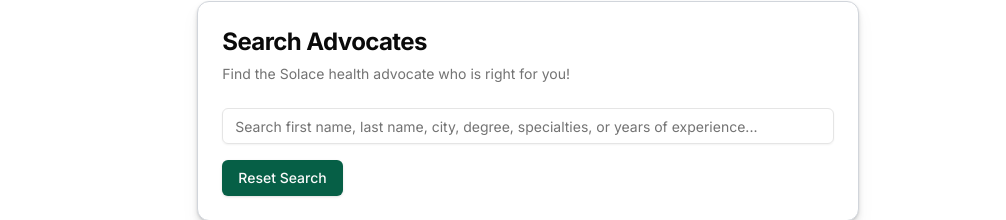
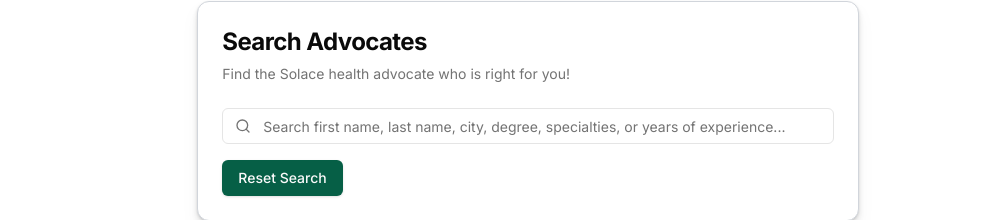
Before and after one commit to FFVIIMidgar/solace-candidate-assignment, a Next.js app: page / in a window 1280 px wide. Shown: the part 139-359 px from the top of the page, without its empty margins (112-1118 px from the left). Built offline with nearby package versions, Linux system fonts and the light colour scheme; no server answers; the database is empty.

Commit message:
More styling of search input box and extracted out page header
- Did more styling of the search input box.
- Extracted out the page header.

```diff
--- a/src/app/page.tsx
+++ b/src/app/page.tsx
@@ -4,6 +4,7 @@
 import { SearchParams } from "./data/types";
 import { Suspense } from "react";
 import AdvocateDisplayGridSkeleton from "./ui/advocates/advocate-display-grid-skeleton";
+import AdvocatesHeader from "./ui/advocates/advocates-header";
 
 export default async function Home(
   props: {
@@ -16,9 +17,7 @@
 
   return (
     <main className="mx-36 my-6">
-      <div className="w-full bg-gradient-to-r from-emerald-900 to-white p-4 rounded-md">
-        <h1 className="text-3xl font-bold text-white">Solace Advocates</h1>
-      </div>
+      <AdvocatesHeader />
       <AdvocatesSearchSection searchInputText={searchString}/>
       <Suspense key={searchString} fallback={<AdvocateDisplayGridSkeleton />}>
         <AdvocatesDisplayGrid searchString={searchString} page={page}/>
--- /dev/null
+++ b/src/app/ui/advocates/advocates-header.tsx
@@ -0,0 +1,9 @@
+export default function AdvocatesHeader() {
+  return (
+    <div>
+      <div className="w-full bg-gradient-to-r from-emerald-900 to-white p-4 rounded-md">
+        <h1 className="text-3xl font-bold text-white">Solace Advocates</h1>
+      </div>
+    </div>
+  );
+}
--- a/src/app/ui/advocates/advocates-search-input.tsx
+++ b/src/app/ui/advocates/advocates-search-input.tsx
@@ -2,8 +2,9 @@
 
 import { useState, ChangeEvent } from "react";
 import { useRouter, usePathname, useSearchParams } from "next/navigation";
-import { Input } from "../../../components/ui/input";
+import { InputGroup, InputGroupInput, InputGroupAddon } from "../../../components/ui/input-group";
 import { Button } from "../../../components/ui/button";
+import { Search } from "lucide-react";
 
 export default function AdvocatesSearchInput({
   searchInputText,
@@ -39,7 +40,12 @@
 
   return (
     <div>
-      <Input onChange={onSearchInputChange} value={searchString} placeholder="Search first name, last name, city, degree, specialties, or years of experience..." />
+      <InputGroup>
+        <InputGroupInput onChange={onSearchInputChange} value={searchString} placeholder="Search first name, last name, city, degree, specialties, or years of experience..." />
+        <InputGroupAddon>
+          <Search />
+        </InputGroupAddon>
+      </InputGroup>
       <Button className="mt-4 bg-emerald-800 hover:bg-emerald-900" onClick={onSearchResetClick}>Reset Search</Button>
     </div>
   );
--- /dev/null
+++ b/src/components/ui/input-group.tsx
@@ -0,0 +1,170 @@
+"use client"
+
+import * as React from "react"
+import { cva, type VariantProps } from "class-variance-authority"
+
+import { cn } from "@/lib/utils"
+import { Button } from "@/components/ui/button"
+import { Input } from "@/components/ui/input"
+import { Textarea } from "@/components/ui/textarea"
+
+function InputGroup({ className, ...props }: React.ComponentProps<"div">) {
+  return (
+    <div
+      data-slot="input-group"
+      role="group"
+      className={cn(
+        "group/input-group border-input dark:bg-input/30 shadow-xs relative flex w-full items-center rounded-md border outline-none transition-[color,box-shadow]",
+        "h-9 has-[>textarea]:h-auto",
+
+        // Variants based on alignment.
+        "has-[>[data-align=inline-start]]:[&>input]:pl-2",
+        "has-[>[data-align=inline-end]]:[&>input]:pr-2",
+        "has-[>[data-align=block-start]]:h-auto has-[>[data-align=block-start]]:flex-col has-[>[data-align=block-start]]:[&>input]:pb-3",
+        "has-[>[data-align=block-end]]:h-auto has-[>[data-align=block-end]]:flex-col has-[>[data-align=block-end]]:[&>input]:pt-3",
+
+        // Focus state.
+        "has-[[data-slot=input-group-control]:focus-visible]:ring-ring has-[[data-slot=input-group-control]:focus-visible]:ring-1",
+
+        // Error state.
+        "has-[[data-slot][aria-invalid=true]]:ring-destructive/20 has-[[data-slot][aria-invalid=true]]:border-destructive dark:has-[[data-slot][aria-invalid=true]]:ring-destructive/40",
+
+        className
+      )}
+      {...props}
+    />
+  )
+}
+
+const inputGroupAddonVariants = cva(
+  "text-muted-foreground flex h-auto cursor-text select-none items-center justify-center gap-2 py-1.5 text-sm font-medium group-data-[disabled=true]/input-group:opacity-50 [&>kbd]:rounded-[calc(var(--radius)-5px)] [&>svg:not([class*='size-'])]:size-4",
+  {
+    variants: {
+      align: {
+        "inline-start":
+          "order-first pl-3 has-[>button]:ml-[-0.45rem] has-[>kbd]:ml-[-0.35rem]",
+        "inline-end":
+          "order-last pr-3 has-[>button]:mr-[-0.4rem] has-[>kbd]:mr-[-0.35rem]",
+        "block-start":
+          "[.border-b]:pb-3 order-first w-full justify-start px-3 pt-3 group-has-[>input]/input-group:pt-2.5",
+        "block-end":
+          "[.border-t]:pt-3 order-last w-full justify-start px-3 pb-3 group-has-[>input]/input-group:pb-2.5",
+      },
+    },
+    defaultVariants: {
+      align: "inline-start",
+    },
+  }
+)
+
+function InputGroupAddon({
+  className,
+  align = "inline-start",
+  ...props
+}: React.ComponentProps<"div"> & VariantProps<typeof inputGroupAddonVariants>) {
+  return (
+    <div
+      role="group"
+      data-slot="input-group-addon"
+      data-align={align}
+      className={cn(inputGroupAddonVariants({ align }), className)}
+      onClick={(e) => {
+        if ((e.target as HTMLElement).closest("button")) {
+          return
+        }
+        e.currentTarget.parentElement?.querySelector("input")?.focus()
+      }}
+      {...props}
+    />
+  )
+}
+
+const inputGroupButtonVariants = cva(
+  "flex items-center gap-2 text-sm shadow-none",
+  {
+    variants: {
+      size: {
+        xs: "h-6 gap-1 rounded-[calc(var(--radius)-5px)] px-2 has-[>svg]:px-2 [&>svg:not([class*='size-'])]:size-3.5",
+        sm: "h-8 gap-1.5 rounded-md px-2.5 has-[>svg]:px-2.5",
+        "icon-xs":
+          "size-6 rounded-[calc(var(--radius)-5px)] p-0 has-[>svg]:p-0",
+        "icon-sm": "size-8 p-0 has-[>svg]:p-0",
+      },
+    },
+    defaultVariants: {
+      size: "xs",
+    },
+  }
+)
+
+function InputGroupButton({
+  className,
+  type = "button",
+  variant = "ghost",
+  size = "xs",
+  ...props
+}: Omit<React.ComponentProps<typeof Button>, "size"> &
+  VariantProps<typeof inputGroupButtonVariants>) {
+  return (
+    <Button
+      type={type}
+      data-size={size}
+      variant={variant}
+      className={cn(inputGroupButtonVariants({ size }), className)}
+      {...props}
+    />
+  )
+}
+
+function InputGroupText({ className, ...props }: React.ComponentProps<"span">) {
+  return (
+    <span
+      className={cn(
+        "text-muted-foreground flex items-center gap-2 text-sm [&_svg:not([class*='size-'])]:size-4 [&_svg]:pointer-events-none",
+        className
+      )}
+      {...props}
+    />
+  )
+}
+
+function InputGroupInput({
+  className,
+  ...props
+}: React.ComponentProps<"input">) {
+  return (
+    <Input
+      data-slot="input-group-control"
+      className={cn(
+        "flex-1 rounded-none border-0 bg-transparent shadow-none focus-visible:ring-0 dark:bg-transparent",
+        className
+      )}
+      {...props}
+    />
+  )
+}
+
+function InputGroupTextarea({
+  className,
+  ...props
+}: React.ComponentProps<"textarea">) {
+  return (
+    <Textarea
+      data-slot="input-group-control"
+      className={cn(
+        "flex-1 resize-none rounded-none border-0 bg-transparent py-3 shadow-none focus-visible:ring-0 dark:bg-transparent",
+        className
+      )}
+      {...props}
+    />
+  )
+}
+
+export {
+  InputGroup,
+  InputGroupAddon,
+  InputGroupButton,
+  InputGroupText,
+  InputGroupInput,
+  InputGroupTextarea,
+}
--- /dev/null
+++ b/src/components/ui/textarea.tsx
@@ -0,0 +1,22 @@
+import * as React from "react"
+
+import { cn } from "@/lib/utils"
+
+const Textarea = React.forwardRef<
+  HTMLTextAreaElement,
+  React.ComponentProps<"textarea">
+>(({ className, ...props }, ref) => {
+  return (
+    <textarea
+      className={cn(
+        "flex min-h-[60px] w-full rounded-md border border-input bg-transparent px-3 py-2 text-base shadow-sm placeholder:text-muted-foreground focus-visible:outline-none focus-visible:ring-1 focus-visible:ring-ring disabled:cursor-not-allowed disabled:opacity-50 md:text-sm",
+        className
+      )}
+      ref={ref}
+      {...props}
+    />
+  )
+})
+Textarea.displayName = "Textarea"
+
+export { Textarea }
```
